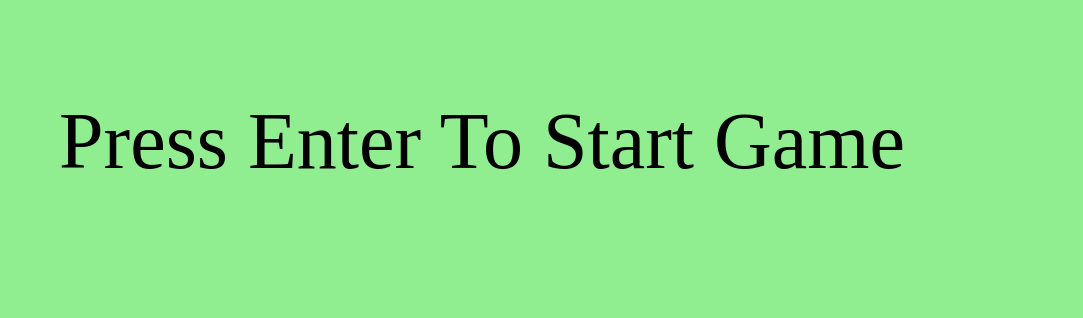
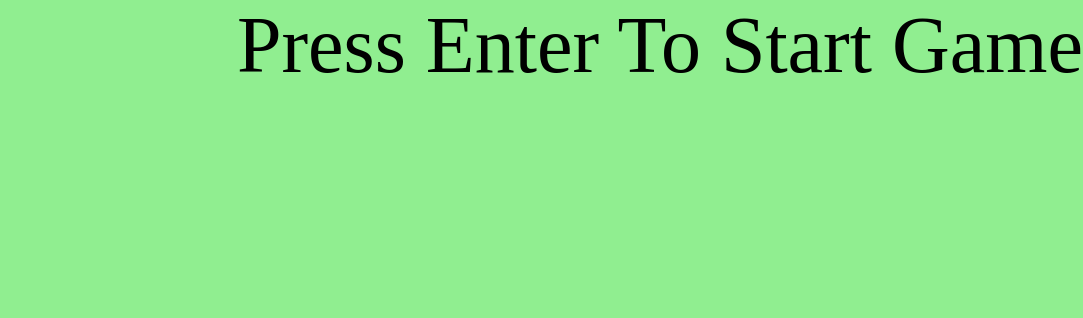
Before and after one commit to DarkXServers/page.php, a plain HTML site: page index.html in a window 1280 px wide. Shown: the top 318 px of the page, without its empty margins (197-1280 px from the left). Drawn offline with Linux system fonts and the light colour scheme.

Commit message:
Update style.css

```diff
--- a/style.css
+++ b/style.css
@@ -40,8 +40,8 @@ body {
     font-size: 10vh;
     font-weight: 100;
     color: black;
-    top: 12vh;
-    left: 20vw;
+    top: 0vh;
+    right: 0vw;
     text-align: center;
 }
 
```
